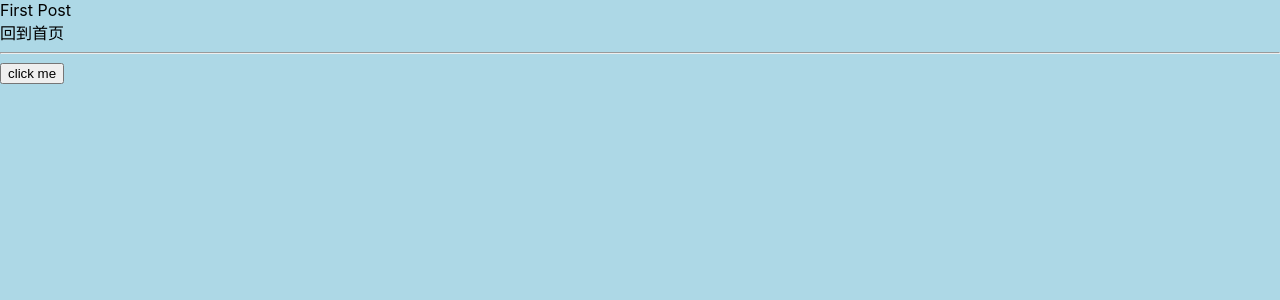
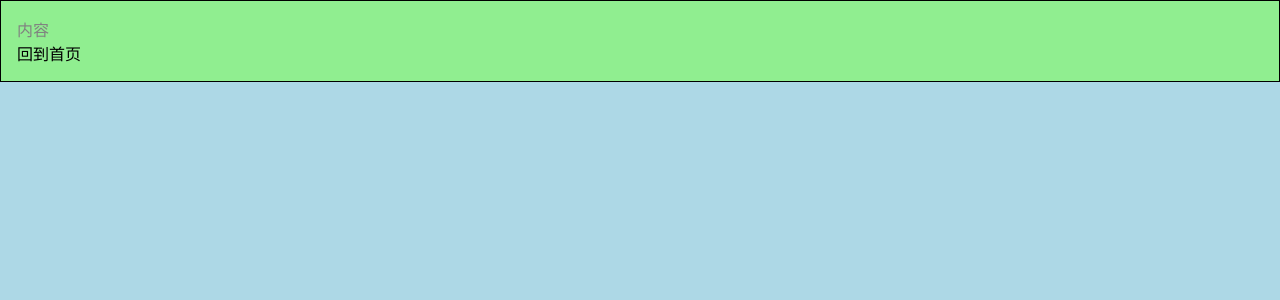
Before and after one commit to Yuriuh/nextjs-blog-1, a Next.js app: page /posts/first-post in a window 1280 px wide. Shown: the top 300 px of the page. Built offline with nearby package versions, Linux system fonts and the light colour scheme.

Commit message:
Use scss

```diff
--- /dev/null
+++ b/jsconfig.json
@@ -0,0 +1,5 @@
+{
+  "compilerOptions": {
+    "baseUrl": "."
+  }
+}
--- a/package.json
+++ b/package.json
@@ -11,5 +11,8 @@
     "next": "9.5.3",
     "react": "16.13.1",
     "react-dom": "16.13.1"
+  },
+  "devDependencies": {
+    "sass": "^1.26.11"
   }
 }
--- a/pages/posts/first-post.js
+++ b/pages/posts/first-post.js
@@ -1,20 +1,15 @@
 import React, { useCallback } from 'react'
 import Link from 'next/link'
+import styles from 'styles/first-post.module.scss'
 
 console.log('执行了')
 export default function post() {
-  // Node 环境不会执行
-  const clickMe = useCallback(() => {
-    console.log('You clicked me')
-  })
   return (
-    <div>
-      <div>First Post</div>
+    <div className={styles.wrapper}>
+      <div className={styles.content}>内容</div>
       <Link href="/">
         <a>回到首页</a>
       </Link>
-      <hr />
-      <button onClick={clickMe}>click me</button>
     </div>
   )
 }
--- /dev/null
+++ b/styles/first-post.module.scss
@@ -0,0 +1,8 @@
+.wrapper {
+  background: lightgreen;
+  border: 1px solid black;
+  padding: 16px;
+  .content {
+    color: gray;
+  }
+}
```
Also changed, not shown: 1 other file (tests, documents, lock files or other folders).
